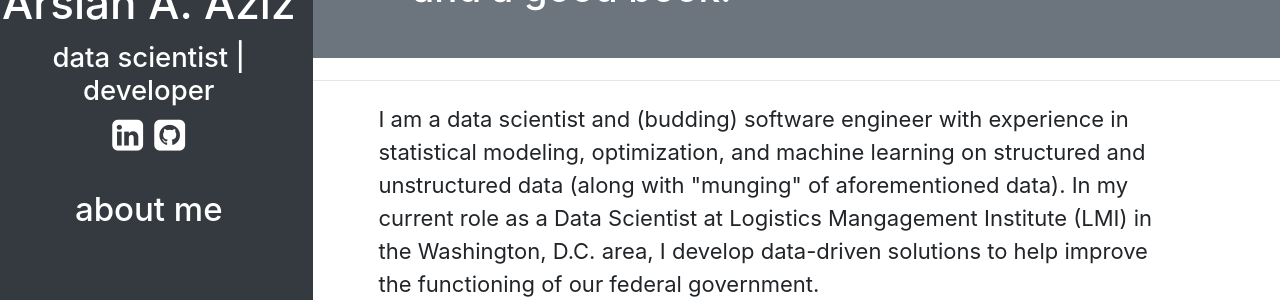
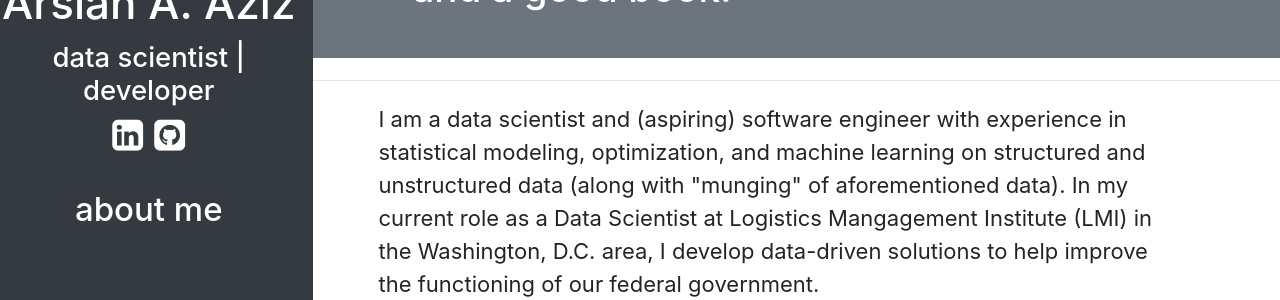
Before and after one commit to arslan-aziz/arslan-aziz.github.io, a Jekyll site: the page built from aboutme.html, in a window 1280 px wide. Shown: the part 275-575 px from the top of the page. Built offline with Jekyll 4.4.1, drawn with Linux system fonts in a browser that asks for light colours; nearby versions of some CDN libraries.

Commit message:
review and pass bayes blog2

```diff
--- a/aboutme.html
+++ b/aboutme.html
@@ -14,7 +14,7 @@
     <hr>
     <div class="ml-5 mr-5 pr-5">
         <p class="aboutme-size-font">
-            I am a data scientist and (budding) software engineer with experience in statistical modeling, optimization, and machine learning on
+            I am a data scientist and (aspiring) software engineer with experience in statistical modeling, optimization, and machine learning on
             structured and unstructured data (along with "munging" of aforementioned data). In my current role as a Data Scientist at Logistics Mangagement
             Institute (LMI) in the Washington, D.C. area, I develop data-driven solutions to help improve the functioning of our federal government.
             <br><br>
--- a/blog.html
+++ b/blog.html
@@ -13,7 +13,7 @@
       content: '\2014';
       position: absolute;
       margin-top: 5px;
-      margin-left: -20px;
+      margin-left: -40px;
     }
   </style>
   <div class="bg-secondary">
```
Also changed, not shown: _posts/2021-01-18-bayesp2.html (+9 -9 lines).
